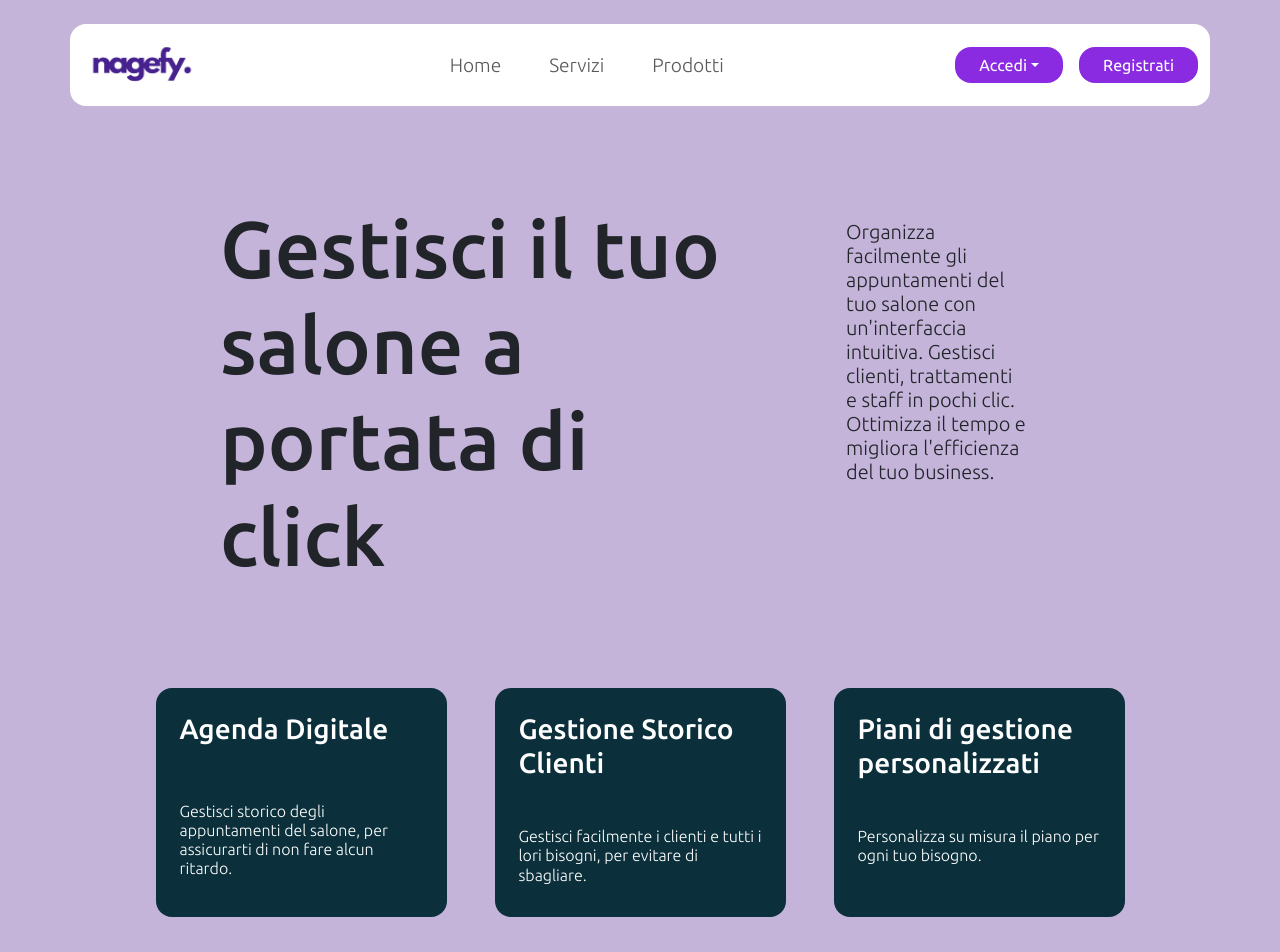
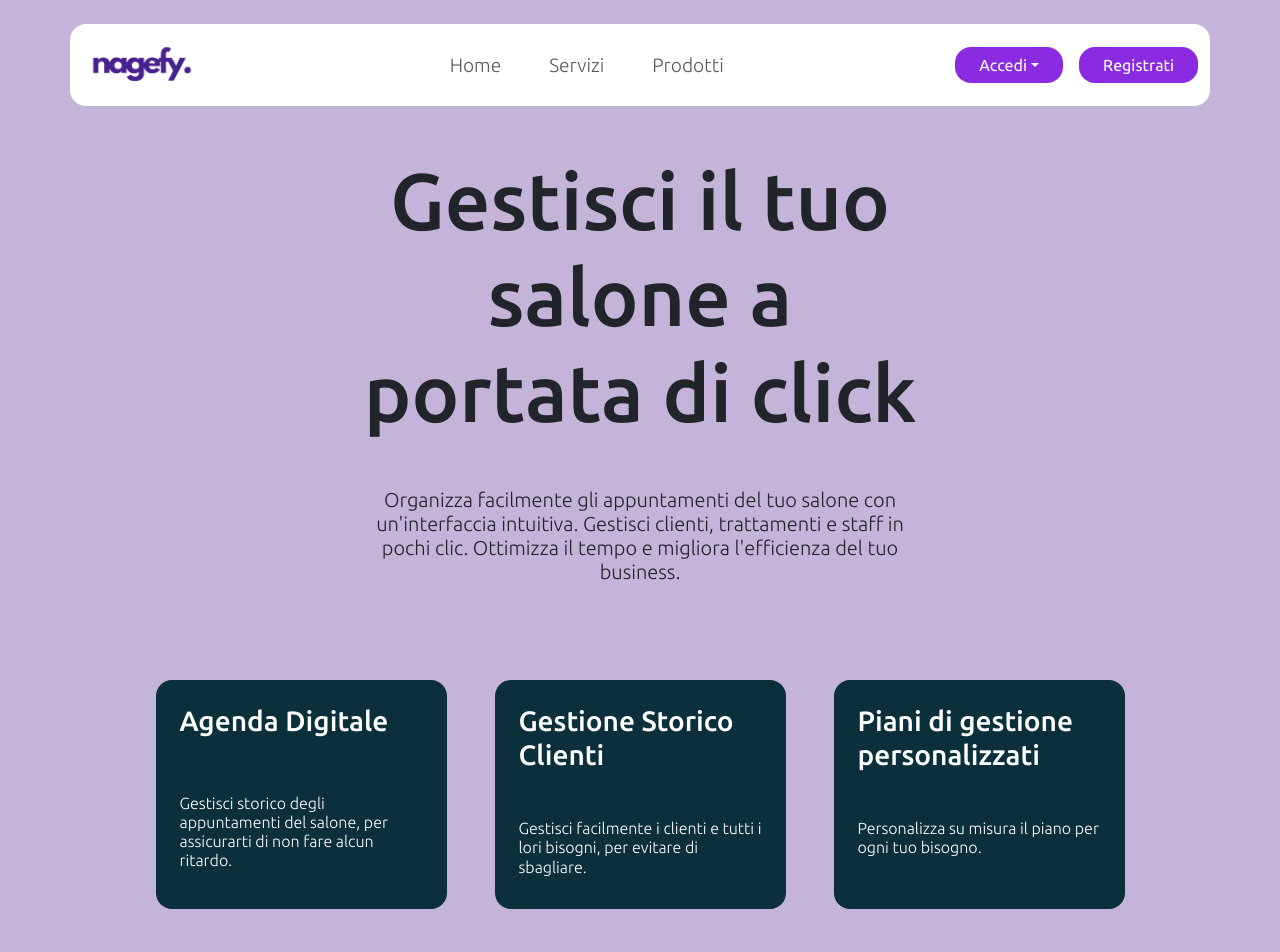
Before and after one commit to ageria20/Capstone_nagefyFE, a React (Vite) app: page / in a window 1280 px wide. Shown: the top 952 px of the page. Built offline with nearby package versions, Linux system fonts and the light colour scheme; no server answers.

Commit message:
fixing some styiling issue

```diff
--- a/src/components/ProfileSection/ProfileSection.tsx
+++ b/src/components/ProfileSection/ProfileSection.tsx
@@ -13,20 +13,16 @@ const ProfileSection = () => {
     <>
     <Container fluid className='homePage text-center m-0 pt-4 px-5 main-content'>
     <ProfileNav/>
-    <Row className='align-items-center my-5 flex-grow-1 w-75 mx-auto'>
-      <Col xs={12} md={8}>
-    <Container className='text-start mt-5'>
+
+    <Container className='text-center w-50 my-5 mb-5'>
       <h1>Gestisci il tuo salone a portata di click</h1>
       </Container>
-      </Col>
 
-      <Col xs={12} md={4}>
-      <Container className='w-75 mt-5 text-start'>
+      <Container className='w-50 my-5 text-center'>
       <h5 style={{fontWeight: "300"}}>Organizza facilmente gli appuntamenti del tuo salone con un'interfaccia intuitiva. Gestisci clienti, trattamenti e staff in pochi clic. Ottimizza il tempo e migliora l'efficienza del tuo business.</h5>
     </Container>
-    </Col>
-    </Row>
-    <Container className='mx-auto py-5 px-0'>
+
+    <Container className='mx-auto py-5 mt-5 px-0'>
       <Row className='justify-content-center gap-5' style={{marginTop: "3rem !important"}}>
         <Col xs={12} md={3} className='first-card text-start rounded-4 p-4'>
           <h3 className='mb-3'>Agenda Digitale</h3>
```
